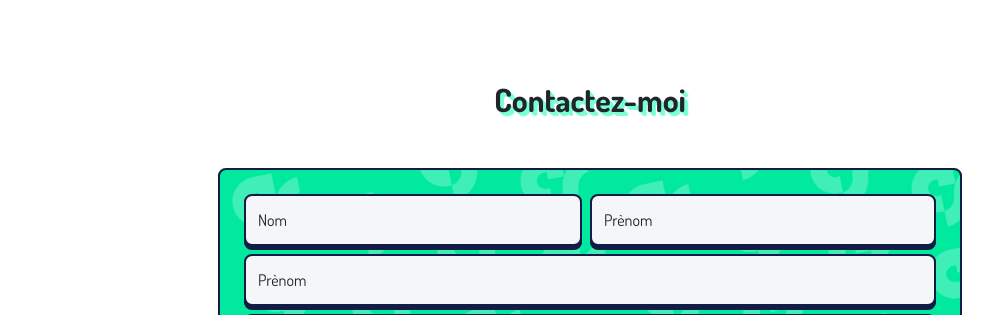
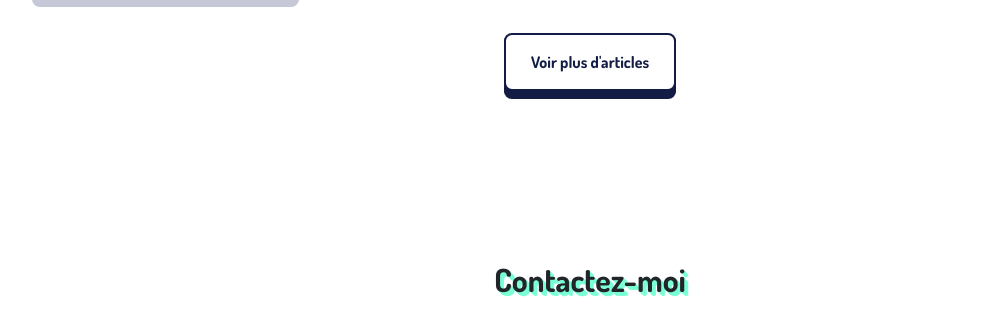
Before and after one commit to AzzeddDev/p5_blog_php, a PHP site: page /mon-blog/ in a window 1280 px wide. Shown: the part 2759-3074 px from the top of the page, without its empty margins (50-1043 px from the left). Run offline with PHP 8.4, Linux system fonts and the light colour scheme; data comes from the database, SQL or seed files in the repository; some libraries are stand-ins or nearby versions.

Commit message:
add see more on projects & posts

```diff
--- a/templates/front_office/home.php
+++ b/templates/front_office/home.php
@@ -114,6 +114,9 @@ ob_start(); ?>
                             <?php
                         }
                         ?>
+                        <div class="d-flex justify-content-center pt-3">
+                            <a class="btn-classic" href="http://localhost/mon-blog/templates/front_office/portfolio.php">Voir plus de projets</a>
+                        </div>
                     </div>
                 </div>
             </div>
@@ -142,6 +145,9 @@ ob_start(); ?>
                             <?php
                         }
                         ?>
+                        <div class="d-flex justify-content-center pt-3">
+                            <a class="btn-classic" href="http://localhost/mon-blog/templates/front_office/blog.php">Voir plus d'articles</a>
+                        </div>
                     </div>
                 </div>
             </div>
```
